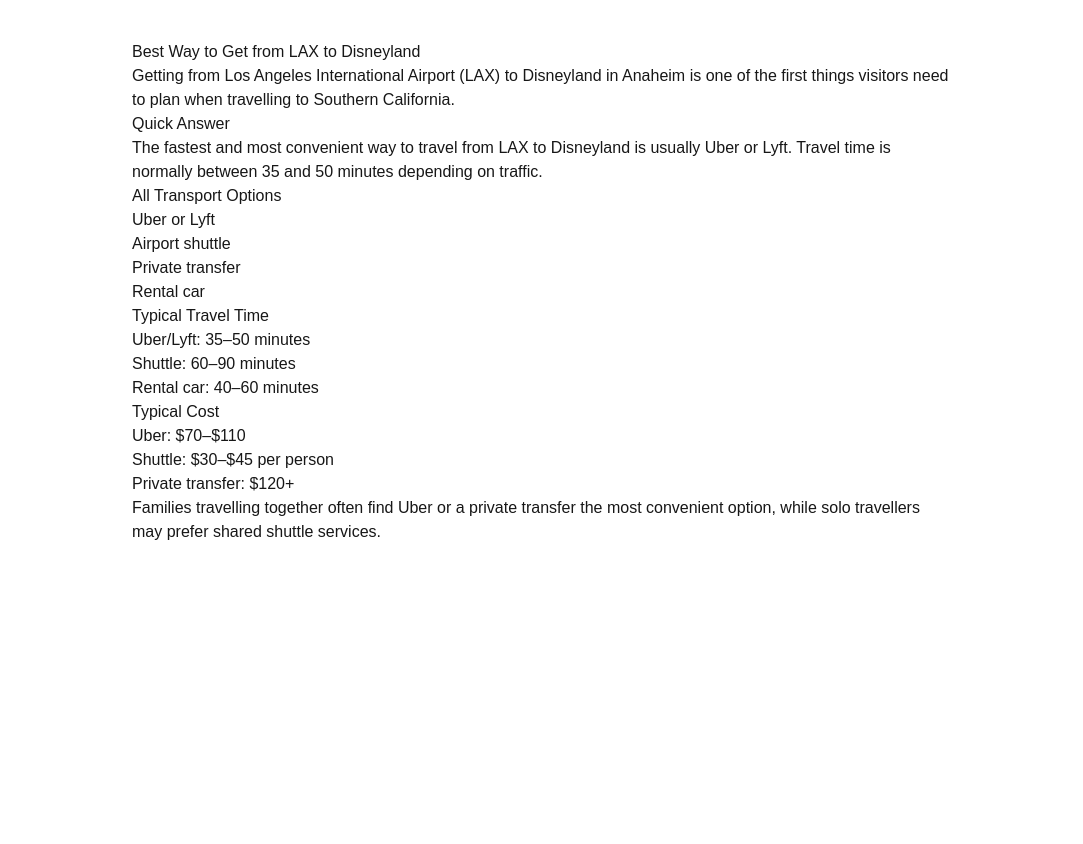
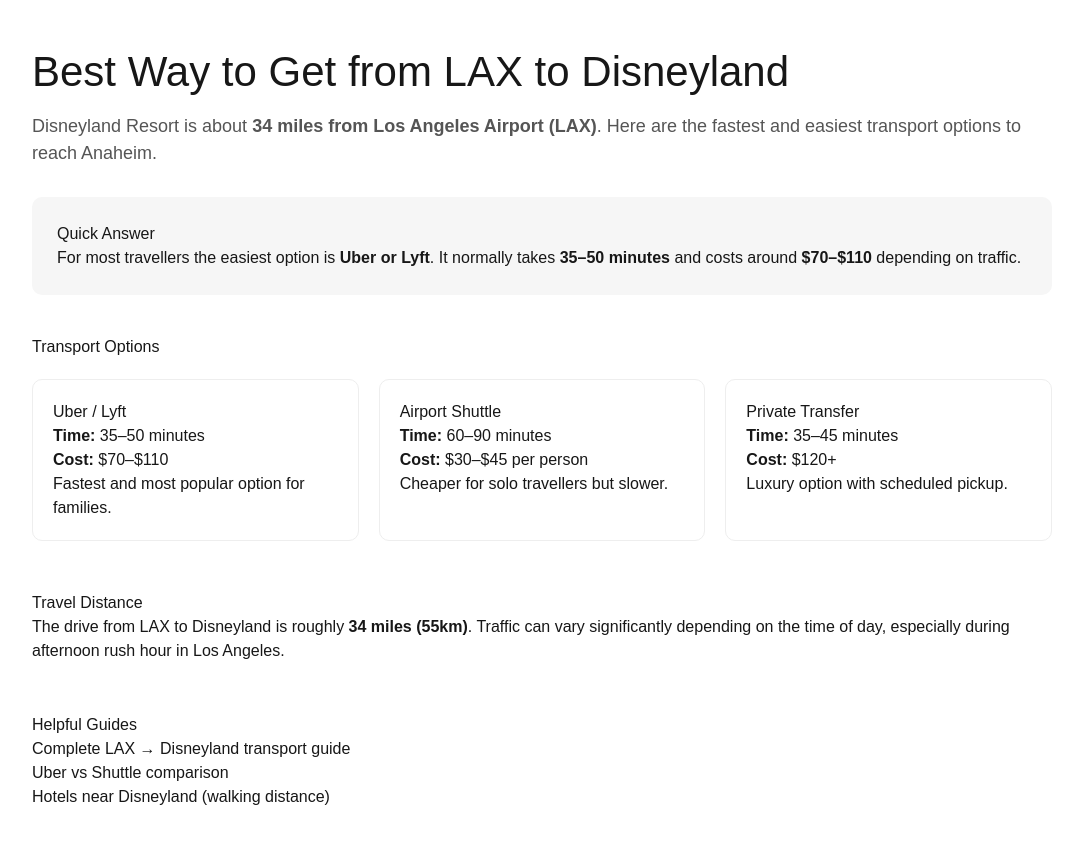
Before and after one commit to Parkbase/magic-route, a Next.js app: page /best-way-lax-to-disneyland in a window 1280 px wide. Shown: the top 844 px of the page, without its empty margins (98-1181 px from the left). Before the commit the page ends 800 px from the top, so only its background shows below. Built offline with nearby package versions, Linux system fonts and the light colour scheme.

Commit message:
Added Best Way from LAX to Disneyland guide page

```diff
--- a/app/best-way-lax-to-disneyland/page.tsx
+++ b/app/best-way-lax-to-disneyland/page.tsx
@@ -1,58 +1,100 @@
 export const metadata = {
-  title: "Best Way to Get from LAX to Disneyland (2026 Guide)",
+  title: "Best Way to Get from LAX to Disneyland",
   description:
-    "Discover the best way to get from LAX to Disneyland including Uber, shuttle, private transfers and travel times to Anaheim.",
+    "Compare Uber, shuttles and private transfers from LAX to Disneyland. Travel times, costs and the easiest way to reach Anaheim.",
 };
 
 export default function Page() {
   return (
-    <main style={{ padding: "40px", maxWidth: "900px", margin: "auto" }}>
-      <h1>Best Way to Get from LAX to Disneyland</h1>
+    <main style={{maxWidth:"1100px",margin:"auto",padding:"40px"}}>
+
+      <h1 style={{fontSize:"42px",marginBottom:"10px"}}>
+        Best Way to Get from LAX to Disneyland
+      </h1>
+
+      <p style={{fontSize:"18px",color:"#555"}}>
+        Disneyland Resort is about <b>34 miles from Los Angeles Airport (LAX)</b>.
+        Here are the fastest and easiest transport options to reach Anaheim.
+      </p>
+
+      {/* Quick answer */}
+      <div style={{
+        background:"#f6f6f6",
+        padding:"25px",
+        borderRadius:"10px",
+        marginTop:"30px"
+      }}>
+        <h2>Quick Answer</h2>
+        <p>
+          For most travellers the easiest option is <b>Uber or Lyft</b>.
+          It normally takes <b>35–50 minutes</b> and costs around
+          <b> $70–$110</b> depending on traffic.
+        </p>
+      </div>
+
+      {/* Transport cards */}
+      <h2 style={{marginTop:"40px"}}>Transport Options</h2>
+
+      <div style={{
+        display:"grid",
+        gridTemplateColumns:"repeat(auto-fit,minmax(250px,1fr))",
+        gap:"20px",
+        marginTop:"20px"
+      }}>
+
+        <div style={{border:"1px solid #eee",padding:"20px",borderRadius:"10px"}}>
+          <h3>Uber / Lyft</h3>
+          <p><b>Time:</b> 35–50 minutes</p>
+          <p><b>Cost:</b> $70–$110</p>
+          <p>Fastest and most popular option for families.</p>
+        </div>
+
+        <div style={{border:"1px solid #eee",padding:"20px",borderRadius:"10px"}}>
+          <h3>Airport Shuttle</h3>
+          <p><b>Time:</b> 60–90 minutes</p>
+          <p><b>Cost:</b> $30–$45 per person</p>
+          <p>Cheaper for solo travellers but slower.</p>
+        </div>
+
+        <div style={{border:"1px solid #eee",padding:"20px",borderRadius:"10px"}}>
+          <h3>Private Transfer</h3>
+          <p><b>Time:</b> 35–45 minutes</p>
+          <p><b>Cost:</b> $120+</p>
+          <p>Luxury option with scheduled pickup.</p>
+        </div>
+
+      </div>
+
+      {/* Travel time */}
+      <h2 style={{marginTop:"50px"}}>Travel Distance</h2>
 
       <p>
-        Getting from Los Angeles International Airport (LAX) to Disneyland in
-        Anaheim is one of the first things visitors need to plan when travelling
-        to Southern California.
+        The drive from LAX to Disneyland is roughly <b>34 miles (55km)</b>.
+        Traffic can vary significantly depending on the time of day,
+        especially during afternoon rush hour in Los Angeles.
       </p>
 
-      <h2>Quick Answer</h2>
-
-      <p>
-        The fastest and most convenient way to travel from LAX to Disneyland is
-        usually Uber or Lyft. Travel time is normally between 35 and 50 minutes
-        depending on traffic.
-      </p>
-
-      <h2>All Transport Options</h2>
+      {/* Internal links */}
+      <h2 style={{marginTop:"50px"}}>Helpful Guides</h2>
 
       <ul>
-        <li>Uber or Lyft</li>
-        <li>Airport shuttle</li>
-        <li>Private transfer</li>
-        <li>Rental car</li>
+        <li>
+          <a href="/guide/lax-to-disneyland">
+            Complete LAX → Disneyland transport guide
+          </a>
+        </li>
+        <li>
+          <a href="/uber-vs-shuttle-lax-disneyland">
+            Uber vs Shuttle comparison
+          </a>
+        </li>
+        <li>
+          <a href="/hotels-near-disneyland">
+            Hotels near Disneyland (walking distance)
+          </a>
+        </li>
       </ul>
 
-      <h2>Typical Travel Time</h2>
-
-      <ul>
-        <li>Uber/Lyft: 35–50 minutes</li>
-        <li>Shuttle: 60–90 minutes</li>
-        <li>Rental car: 40–60 minutes</li>
-      </ul>
-
-      <h2>Typical Cost</h2>
-
-      <ul>
-        <li>Uber: $70–$110</li>
-        <li>Shuttle: $30–$45 per person</li>
-        <li>Private transfer: $120+</li>
-      </ul>
-
-      <p>
-        Families travelling together often find Uber or a private transfer the
-        most convenient option, while solo travellers may prefer shared shuttle
-        services.
-      </p>
     </main>
   );
 }
```
